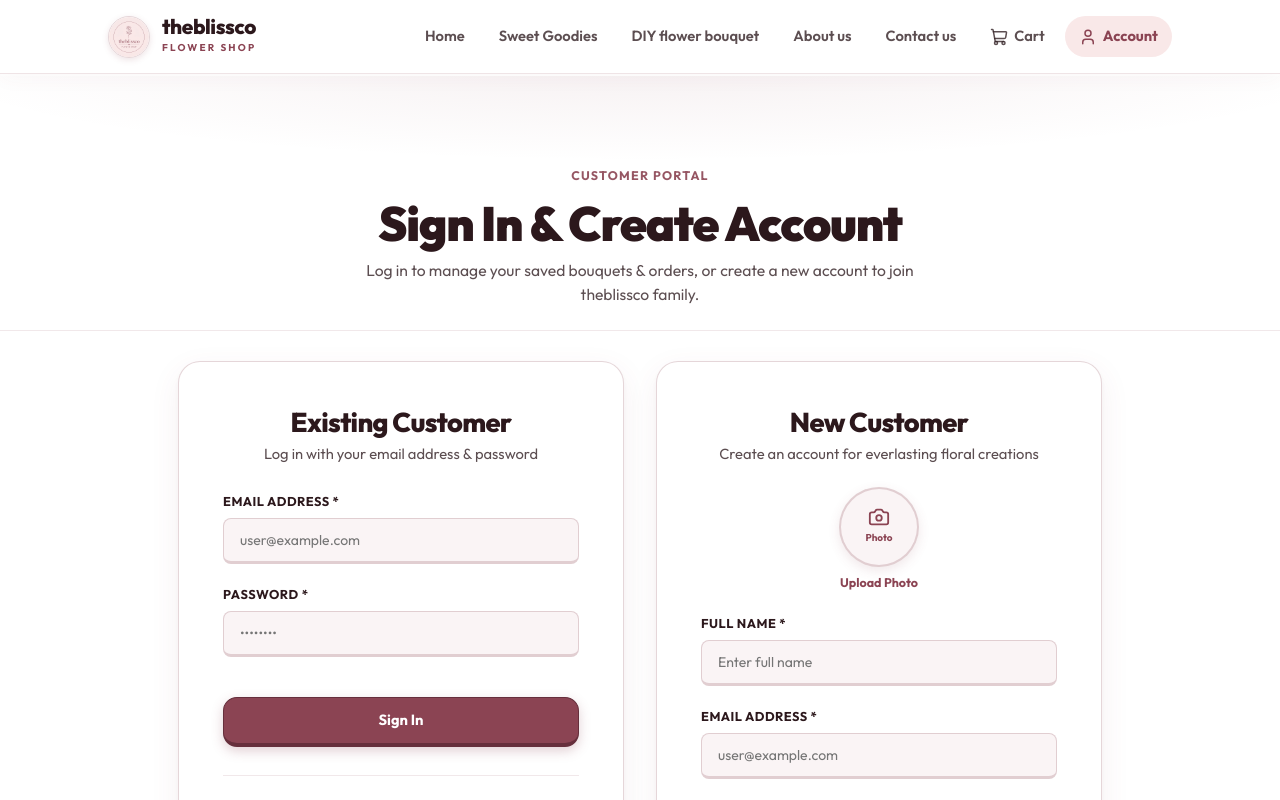
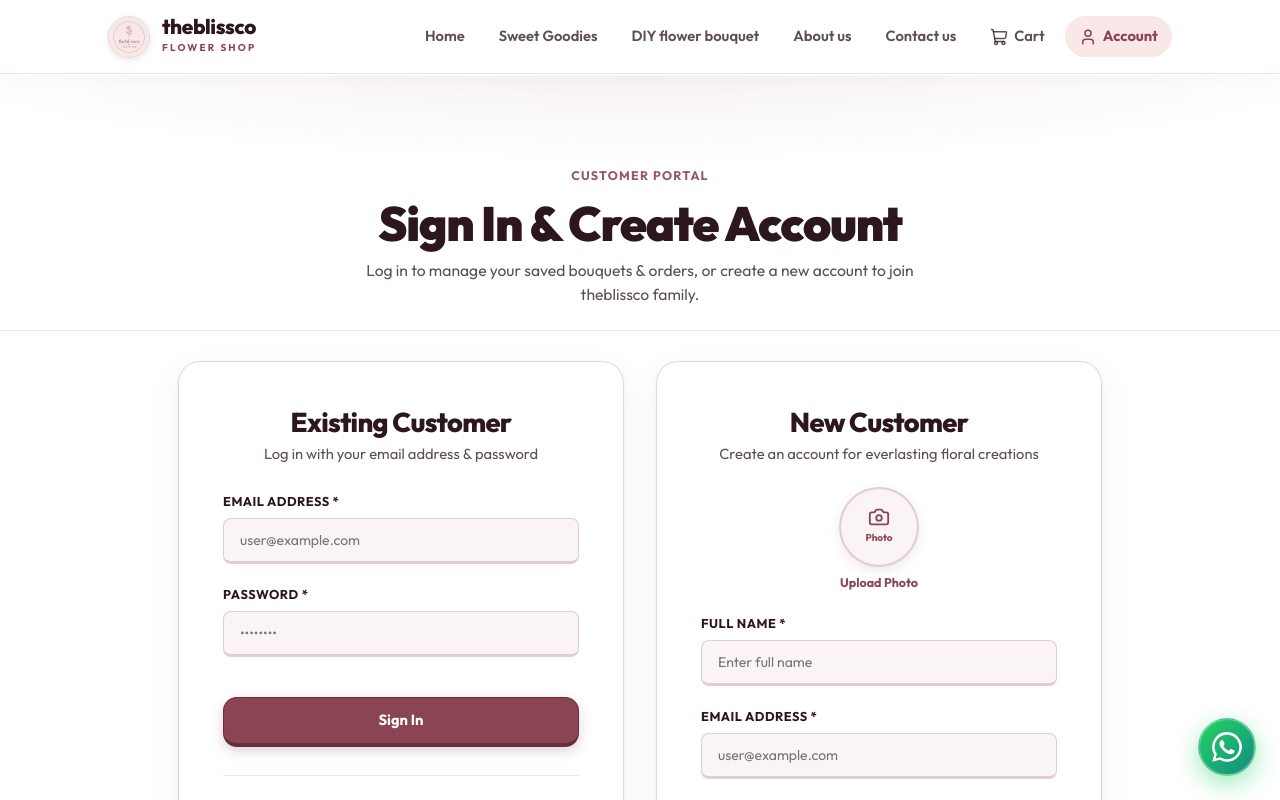
Before and after one commit to kishanptel/tbc-frontend, a React (Vite) app: page /account in a window 1280 px wide. Shown: the top 800 px of the page. Built offline with nearby package versions, Linux system fonts and the light colour scheme; no server answers.

Commit message:
Update WhatsApp float widget icon

```diff
--- a/src/App.jsx
+++ b/src/App.jsx
@@ -10,6 +10,7 @@ import Footer from './components/Footer';
 import GlobalLoader from './components/GlobalLoader';
 import Toast from './components/Toast';
 import RouteTracker from './components/RouteTracker';
+import WhatsAppWidget from './components/WhatsAppWidget';
 
 // Pages
 import Home from './pages/Home';
@@ -180,6 +181,9 @@ function App() {
         </Routes>
       </div>
 
+      {/* Floating WhatsApp Chat Widget */}
+      <WhatsAppWidget />
+
       {/* Footer */}
       <Footer />
     </div>
--- /dev/null
+++ b/src/components/WhatsAppWidget.jsx
@@ -0,0 +1,55 @@
+import React from 'react';
+
+export default function WhatsAppWidget({ phone = "919265962281", defaultMessage = "Hello theblissco! I have a question about your handcrafted flower bouquets." }) {
+  const whatsappUrl = `https://wa.me/${phone.replace(/[^0-9]/g, '')}?text=${encodeURIComponent(defaultMessage)}`;
+
+  return (
+    <a
+      href={whatsappUrl}
+      target="_blank"
+      rel="noopener noreferrer"
+      aria-label="Chat with us on WhatsApp"
+      className="whatsapp-float-btn"
+      style={{
+        position: 'fixed',
+        bottom: '24px',
+        right: '24px',
+        width: '58px',
+        height: '58px',
+        borderRadius: '50%',
+        background: 'linear-gradient(135deg, #25D366 0%, #128C7E 100%)',
+        color: '#ffffff',
+        display: 'flex',
+        alignItems: 'center',
+        justifyContent: 'center',
+        boxShadow: '0 8px 24px rgba(37, 211, 102, 0.45)',
+        zIndex: 9990,
+        transition: 'all 0.3s cubic-bezier(0.34, 1.56, 0.64, 1)',
+        cursor: 'pointer',
+        textDecoration: 'none',
+        border: '2px solid rgba(255, 255, 255, 0.3)'
+      }}
+      onMouseEnter={(e) => {
+        e.currentTarget.style.transform = 'scale(1.12) translateY(-2px)';
+        e.currentTarget.style.boxShadow = '0 12px 28px rgba(37, 211, 102, 0.6)';
+      }}
+      onMouseLeave={(e) => {
+        e.currentTarget.style.transform = 'scale(1) translateY(0)';
+        e.currentTarget.style.boxShadow = '0 8px 24px rgba(37, 211, 102, 0.45)';
+      }}
+    >
+      <svg
+        width="34"
+        height="34"
+        viewBox="0 0 32 32"
+        fill="none"
+        xmlns="http://www.w3.org/2000/svg"
+      >
+        <path
+          d="M16 2A13.94 13.94 0 0 0 3.94 22.95L2 29.81l7.04-1.84A13.94 13.94 0 1 0 16 2zm0 25.54h-.01a11.58 11.58 0 0 1-5.91-1.61l-.42-.25-4.39 1.15 1.17-4.28-.27-.44A11.59 11.59 0 1 1 16 27.54zm6.36-8.62c-.35-.17-2.07-1.02-2.39-1.14-.32-.12-.55-.17-.79.17-.23.35-.91 1.14-1.11 1.37-.2.23-.4.26-.75.09a9.42 9.42 0 0 1-2.77-1.71 10.37 10.37 0 0 1-1.92-2.39c-.2-.35-.02-.54.15-.71.16-.16.35-.4.52-.6.17-.2.23-.35.35-.58.12-.23.06-.44-.03-.61-.09-.17-.79-1.91-1.09-2.61-.29-.7-.58-.6-.79-.61h-.68c-.23 0-.61.09-.93.44s-1.22 1.19-1.22 2.91 1.25 3.37 1.42 3.6c.17.23 2.46 3.76 5.96 5.27.83.36 1.48.57 1.99.73.84.27 1.6.23 2.2.14.67-.1 2.07-.85 2.36-1.67.29-.82.29-1.53.2-1.67-.08-.14-.31-.22-.66-.39z"
+          fill="#ffffff"
+        />
+      </svg>
+    </a>
+  );
+}
--- a/src/pages/ContactUs.jsx
+++ b/src/pages/ContactUs.jsx
@@ -100,6 +100,21 @@ export default function ContactUs({ showToast }) {
                   </div>
                 </div>
 
+                <div className="contact-method-card" style={{ background: '#e8f5e9', border: '1px solid #c8e6c9' }}>
+                  <div>
+                    <div className="contact-method-label" style={{ color: '#2e7d32', fontWeight: 800 }}>Instant WhatsApp Chat</div>
+                    <a
+                      href="https://wa.me/919876543210?text=Hello%20theblissco!%20I%20would%20like%20to%20inquire%20about%20a%20custom%20flower%20bouquet."
+                      target="_blank"
+                      rel="noopener noreferrer"
+                      className="contact-method-value"
+                      style={{ color: '#1b5e20', fontWeight: 700, display: 'inline-flex', alignItems: 'center', gap: '6px', marginTop: '2px' }}
+                    >
+                      Chat on WhatsApp (+91 98765 43210) ➔
+                    </a>
+                  </div>
+                </div>
+
                 <div className="contact-method-card">
                   <div>
                     <div className="contact-method-label">Delivery Care</div>
```
